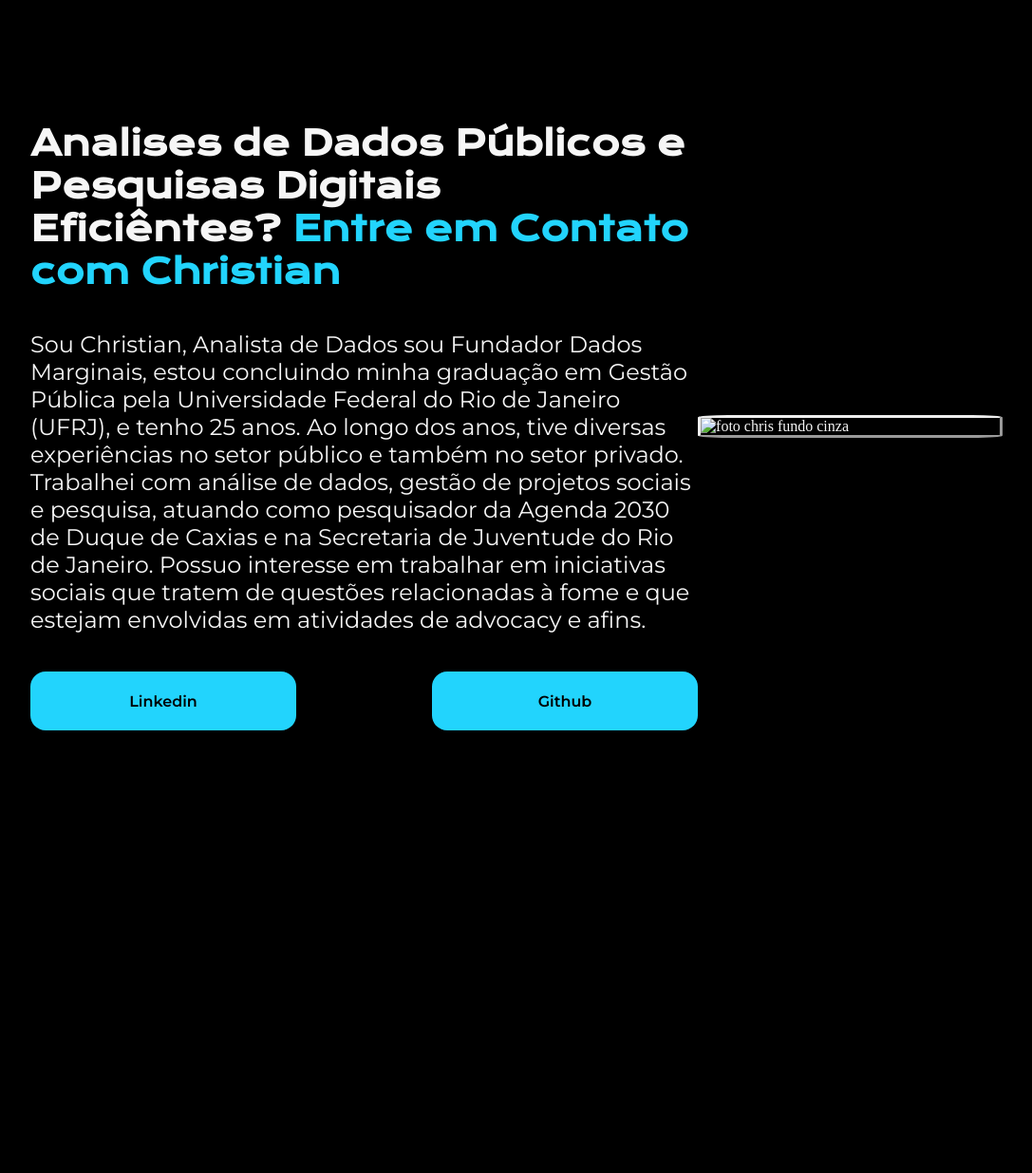
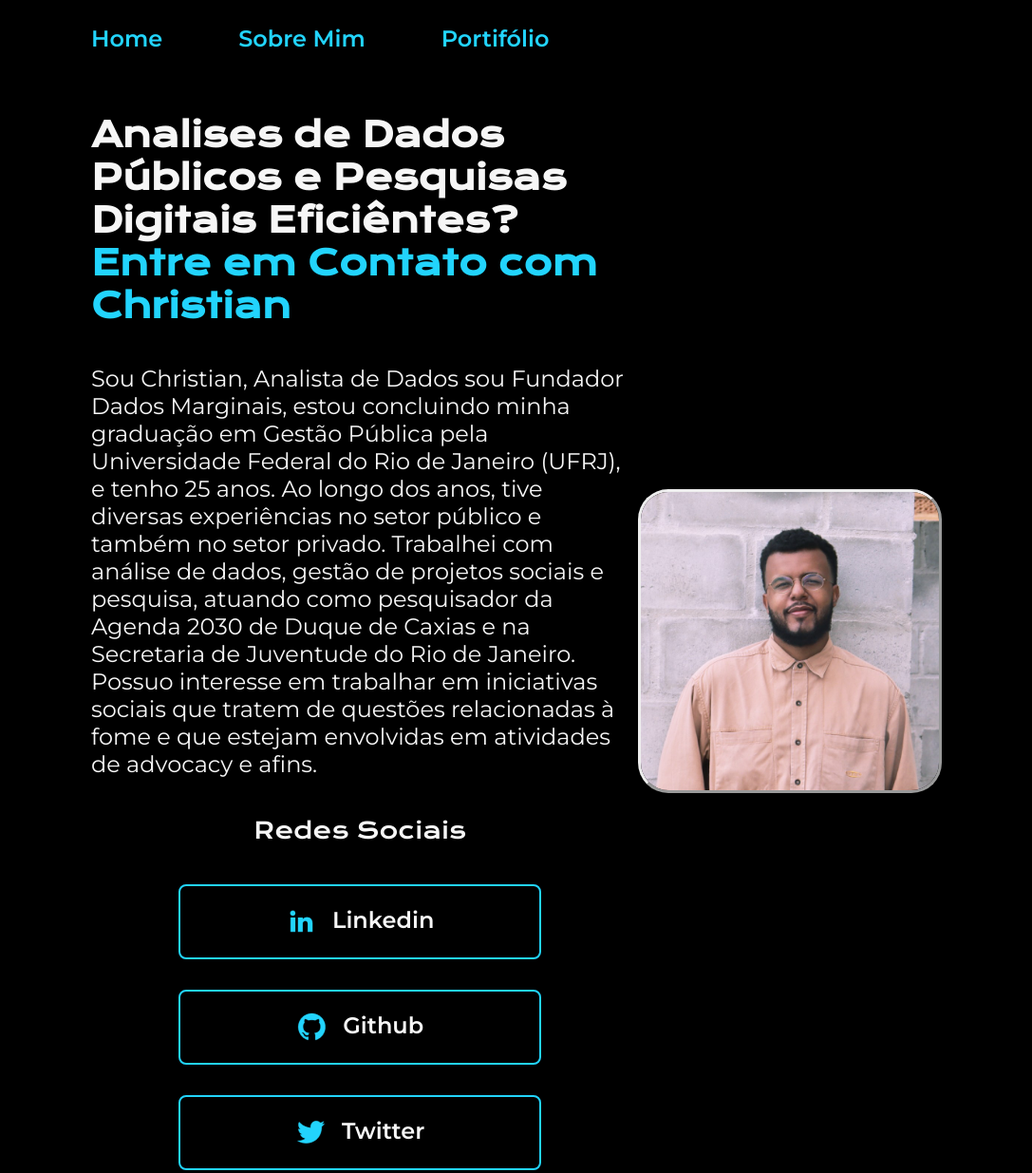
Before and after one commit to CyberBantu/Projeto_Portifolio, a plain HTML site: page index.html in a window 1280 px wide. Shown: the top 1235 px of the page at 95% size, without its empty margins (96-1183 px from the left). Before the commit the page ends 928 px from the top, so only its background shows below. Drawn offline with nearby package versions, Linux system fonts and the light colour scheme.

Commit message:
Criação da Aba sobre mim e Inicio do Desenvolvimento de Portifolio
Criando abas e alterações

```diff
--- a/index.html
+++ b/index.html
@@ -5,10 +5,16 @@
     <meta http-equiv="X-UA-Compatible" content="IE=edge">
     <meta name="viewport" content="width=device-width, initial-scale=1.0">
     <title>Portifólio</title>
-    <link rel="stylesheet" href="style.css">
+    <link rel="stylesheet" href="./styles/style.css">
 </head>
 <body>
-    <header></header>
+    <header class="cabecalho">
+        <nav class="cabecalho__menu">
+            <a href="./index.html" class="cabecalho_link">Home</a>
+            <a href="./about.html" class="cabecalho_link">Sobre Mim</a>
+            <a href="./portifolio.html" class="cabecalho_link">Portifólio</a>
+        </nav>
+    </header>
     <main class="apresentacao">
         <section class="apresentacao__conteudo">  <!-- separa o texto da imagem -->
             <h1 class="apresentacao__conteudo__titulo">Analises de Dados Públicos e Pesquisas Digitais Eficiêntes? <strong class="titulo">Entre em Contato com Christian </strong> </h1>
@@ -16,13 +22,27 @@
 
                 Ao longo dos anos, tive diversas experiências no setor público e também no setor privado. Trabalhei com análise de dados, gestão de projetos sociais e pesquisa, atuando como pesquisador da Agenda 2030 de Duque de Caxias e na Secretaria de Juventude do Rio de Janeiro. Possuo interesse em trabalhar em iniciativas sociais que tratem de questões relacionadas à fome e que estejam envolvidas em atividades de advocacy e afins.</p>
             <div class="botoes">
-                <a class="links_botoes" href="https://www.linkedin.com/in/christianbasilioo/">Linkedin</a>
-                <a class="links_botoes" href="https://github.com/CyberBantu">Github</a>
+                <h2 class="apresentacao__links__subtitulo">Redes Sociais</h2>
+                <a class="links_botoes" href="https://www.linkedin.com/in/christianbasilioo/">
+                    <img src="./assets/linkedin.png" alt="logo_linkedin">
+                    Linkedin
+
+                </a>
+                <a class="links_botoes" href="https://github.com/CyberBantu">
+                    <img src="./assets/github.png" alt="logo github">
+                    Github
+                </a>
+                <a class="links_botoes" href="https://twitter.com/christibasilio">
+                    <img src="./assets/twitter.png" alt="logo twitter">
+                    Twitter
+                </a>
             </div>
 
-    </section>
-        <img src="foto_chris.jpg" alt="foto chris fundo cinza" class="foto">
+        </section>
+            <img src="foto_chris.jpg" alt="foto chris fundo cinza" class="foto">
     </main>
-    <footer></footer>
+    <footer class= "rodape">
+        <p>Desenvolvido por Christian Basilio</p>
+    </footer>
 </body>
 </html>
--- /dev/null
+++ b/styles/style.css
@@ -0,0 +1,146 @@
+@import url('https://fonts.googleapis.com/css2?family=Krona+One&family=Montserrat:wght@400;600&display=swap');
+
+
+:root {
+    --preto : #000000;
+    --branco : #f6f6f6;
+    --azul : #22D4FD;
+    --cor_hover : #272727;
+}
+
+
+* {
+    margin:0;
+    padding: 0;
+}
+
+
+body {
+    /*  height: 100vh;  Faz a tela utilizar 100% do espaço em altura */
+    box-sizing: border-box;
+
+    background-color: var(--preto);
+    color: var(--branco);
+}
+
+
+.titulo {
+    color: #22D4FD;
+}
+
+
+.cabecalho {
+    padding: 2% 0 0 15%;
+}
+
+.cabecalho__menu {
+    display: flex;
+    gap: 80px
+
+}
+
+.cabecalho_link {
+    font-family: 'Montserrat', sans-serif;
+    font-size: 24px;
+    font-weight: 600;
+    color: var(--azul);
+    text-decoration: none;
+
+}
+
+.apresentacao {
+    padding: 5% 15%;
+    display: flex; /* Faz parte do flexbox */
+    align-items: center; /*Alinha tudo conforme a imagem */
+    justify-content: space-between;
+    gap: 10px;
+}
+
+
+.apresentacao__conteudo {
+    width: 800px;
+    display: flex;
+    flex-direction: column;
+    gap: 40px;
+}
+
+.apresentacao__conteudo__titulo {
+    font-size: 36px;
+    font-family: 'Krona One', sans-serif;
+
+}
+
+.apresentacao__conteudo__texto {
+    font-size: 24px;
+    font-family: 'Montserrat', sans-serif;
+}
+
+.apresentacao__links__subtitulo {
+    font-family: 'Krona One', sans-serif;
+    font-weight: 400;
+    size: 24px;
+    color: var(--branco);
+    text-align: center;
+    width: 351px;
+    height: 40px;
+
+}
+
+.botoes {
+    display: flex;
+    justify-content: space-between;
+    flex-direction: column; /* colocando os butoes como coluna vertical */
+    align-items: center;
+    gap: 32px;
+}
+
+.links_botoes {
+    /* background-color: #22D4FD; */
+    display: flex;
+    justify-content: center;
+    gap: 16px;
+    width: 378px;
+    text-align: center;
+    font-size: 24px;
+    border-radius: 8px; /* Fala sobre o quanto a borda e curva*/
+    padding: 21.5px 0;
+    text-decoration: none;
+    color:var(--branco);
+    font-family: 'Montserrat', sans-serif;
+    font-weight: 600;
+    border: 2px solid var(--azul);
+    border-radius: 8px;
+    size: 24px;
+}
+
+
+.links_botoes:hover { /*  Mudar a cor quando passa por cima do botao */
+    background-color: var(--cor_hover);
+}
+
+
+.rodape {
+    color: #000000;
+    background-color:var(--azul);
+    font-family: 'Montserrat', sans-serif;
+    font-size: 24px;
+    font-weight: 400;
+    padding: 24px;
+    text-align: center;
+}
+
+.foto {
+    width: 35%;
+    border-style:outset;
+    border-radius: 10%;
+}
+
+.fotos_portifolio {
+    display: flex;
+    justify-content: space-between;
+    width: 100%;
+  }
+
+  .foto_portifolio {
+    width: 40%; /* ou qualquer outro valor que você queira */
+}
```
Also changed, not shown: about.html (added, +39 -0 lines), portifolio.html (added, +35 -0 lines), principal.html (added, +23 -0 lines), sobre_mim.html (added, +4 -0 lines), Imagem.png (added), assets/github.png (added), assets/instagram.png (added), assets/linkedin.png (added), assets/twitch.png (added), assets/twitter.png (added), foto_chris.jpg (added), infografico_1746.jpg (added), infografico_executivo.png (added).
